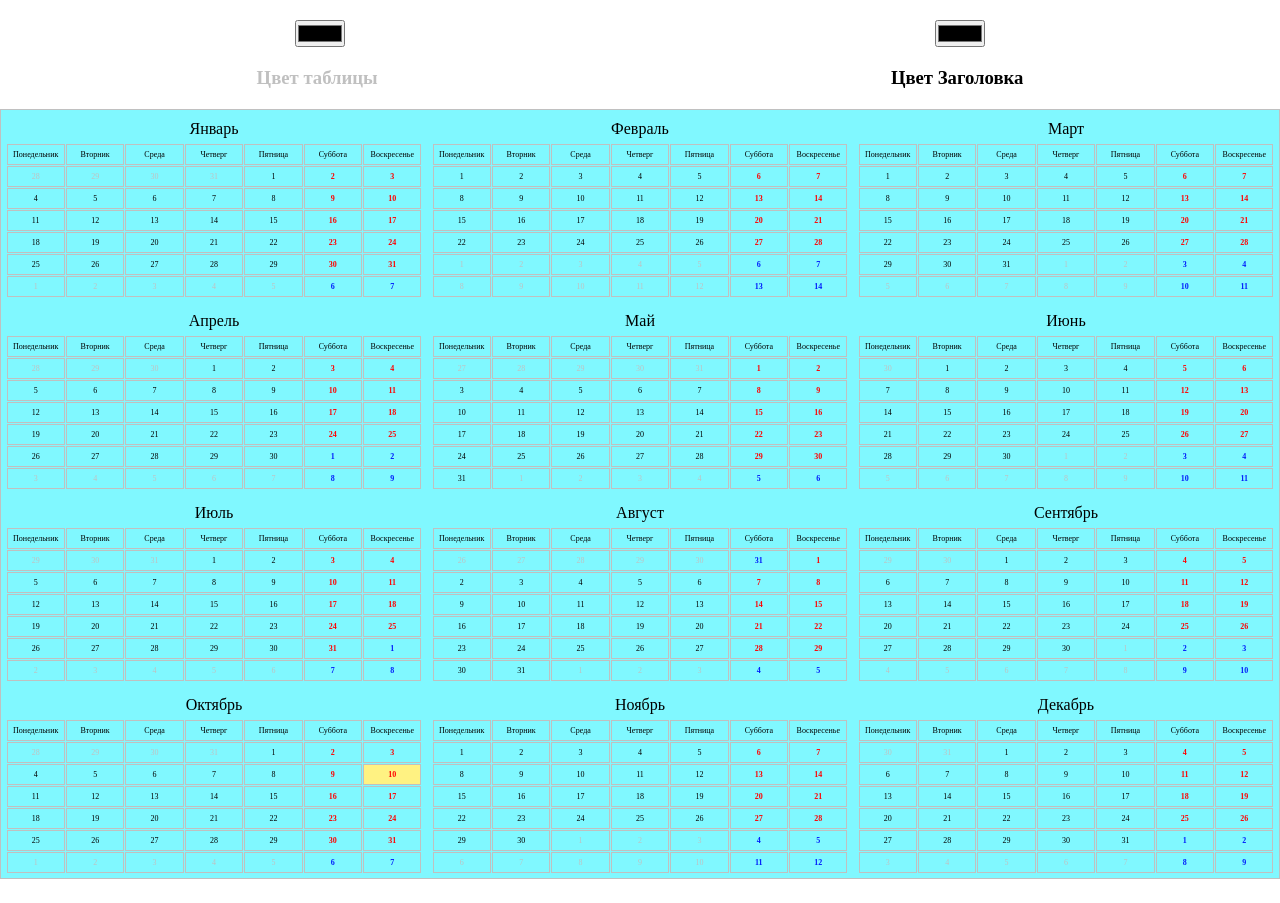
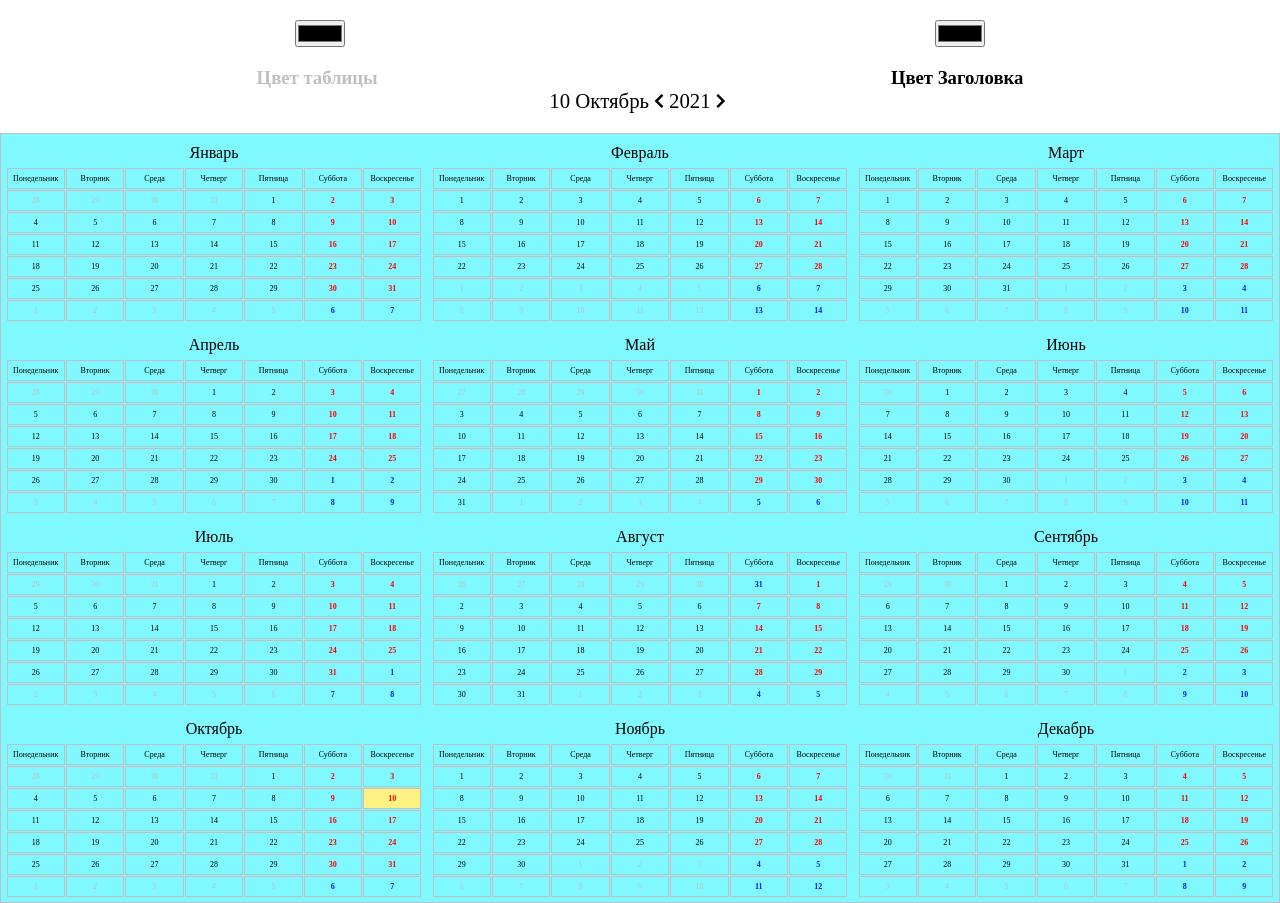
Before and after one commit to ONESucH/React-widget-calendar, a React (Create React App) app: page / in a window 1280 px wide. Before the commit the page ends 879 px from the top, so only its background shows below. Built offline with nearby package versions, Linux system fonts and the light colour scheme.

Commit message:
add controllers

```diff
--- a/package.json
+++ b/package.json
@@ -3,6 +3,7 @@
   "version": "0.1.0",
   "private": true,
   "dependencies": {
+    "@fortawesome/fontawesome-free": "^5.15.4",
     "@testing-library/jest-dom": "^5.11.4",
     "@testing-library/react": "^11.1.0",
     "@testing-library/user-event": "^12.1.10",
--- a/src/App.css
+++ b/src/App.css
@@ -1,11 +1,13 @@
 .widgets, .controls,
 .controls-btn,
-.controls .controls-label {
+.controls .controls-label,
+.calendar-controls, .calendar-data {
   display: flex;
 }
 
 .controls-btn,
-.controls .controls-label {
+.controls .controls-label,
+.calendar-controls, .calendar-data {
   flex-flow: row nowrap;
 }
 
@@ -16,6 +18,14 @@
 
 .widget-calendar, .controls {
   align-items: stretch;
+}
+
+.calendar-controls {
+  justify-content: center;
+}
+
+.calendar-controls, .calendar-data {
+  align-items: center;
 }
 
 .days, .weeks, .month, .years {
@@ -39,6 +49,10 @@
 
 .controls .controls-label {
   margin-top: 20px;
+}
+
+.calendar-data span {
+  font-size: 1.3em;
 }
 
 .years {
@@ -79,6 +93,11 @@
   text-shadow: 0 -1px 1em #065ebb;
 }
 
+.calendar-btn {
+  margin:  0 5px;
+  cursor: pointer;
+}
+
 .widget-calendar {
   background: #80f8ff;
   border: 1px solid silver;
--- a/src/App.js
+++ b/src/App.js
@@ -1,4 +1,4 @@
-import { useState, useEffect, useMemo } from 'react';
+import { useState, useEffect } from 'react';
 import { ThemeContext } from './utils';
 import { ThemeContextExample } from './components';
 import './App.css';
@@ -38,7 +38,7 @@ const App = () => {
   const [ monthCounter, setMonthCounter ] = useState(0); // Количество месяцев в году
   const [ years, setYears ] = useState([]); // Формируем год
   const [ month, setMonth ] = useState(null); // Формируем в году месяцы
-  let date = useMemo(() => new Date());
+  const [ date, setDate ] = useState(new Date());
 
   const getLeftPosition = (monthDays) => Array.from(
     { length: new Date(date.getFullYear(), monthCounter, 0).getDay() },
@@ -47,6 +47,11 @@ const App = () => {
   const getRightPosition = (monthDays) => Array.from(
     { length: (6 * 7) - getLeftPosition(monthDays).length - monthDays  },
     (v, k) => k + 1);
+
+  useEffect(() => {
+    setMonthCounter(0);
+    setYears([]);
+  }, [ date ]);
 
   useEffect(() => {
     if (monthCounter > 11) return;
@@ -63,7 +68,7 @@ const App = () => {
     });
 
     setMonthCounter(monthCounter + 1);
-  }, [ monthCounter ]);
+  }, [ monthCounter, date ]);
 
   useEffect(() => {
     if (!month) return;
@@ -91,6 +96,23 @@ const App = () => {
         </div>
 
         <ThemeContextExample />
+
+        <div className="calendar-controls">
+          <div className="calendar-data">
+            <span>{date.getDate()} {MonthRU[date.getMonth()]}</span>
+            <div
+              className="calendar-btn fas fa-chevron-left"
+              onClick={() => setDate(new Date(date.getFullYear() - 1, date.getMonth(), date.getDate()))}
+              title="Назад"
+            />
+            <span>{date.getFullYear()}</span>
+          </div>
+          <div
+            className="calendar-btn fas fa-chevron-right"
+            onClick={() => setDate(new Date(date.getFullYear() + 1, date.getMonth(), date.getDate()))}
+            title="Вперед"
+          />
+        </div>
       </div>
 
       <div className="widgets">
@@ -113,7 +135,7 @@ const App = () => {
                       <div
                         key={day}
                         style={{borderColor: colors.theme1}}
-                        className={`day ${(date.getMonth() === item.indexMount) && (day === date.getDate()) ? 'now-date' : ''}`}
+                        className={`day ${(date.getMonth() === item.indexMount) && (day === date.getDate() && date.getFullYear() === new Date().getFullYear()) ? 'now-date' : ''}`}
                       >
                         {day}
                       </div>
--- a/src/index.js
+++ b/src/index.js
@@ -1,5 +1,6 @@
 import React from 'react';
 import ReactDOM from 'react-dom';
+import '../node_modules/@fortawesome/fontawesome-free/css/all.min.css';
 import './index.css';
 import App from './App';
 import reportWebVitals from './reportWebVitals';
```
Also changed, not shown: 2 other files (tests, documents, lock files or other folders).
